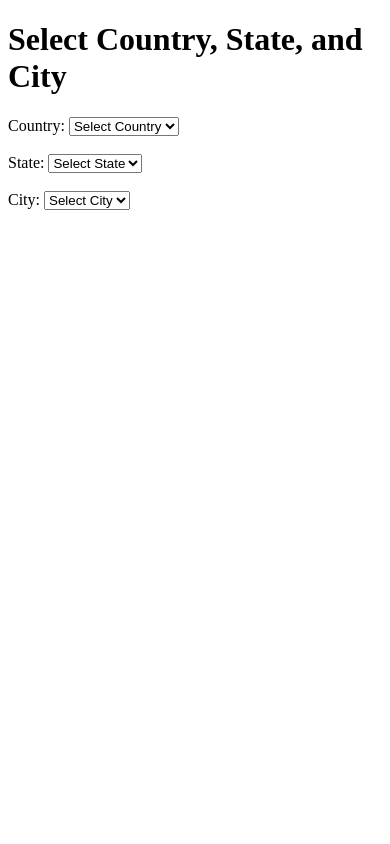
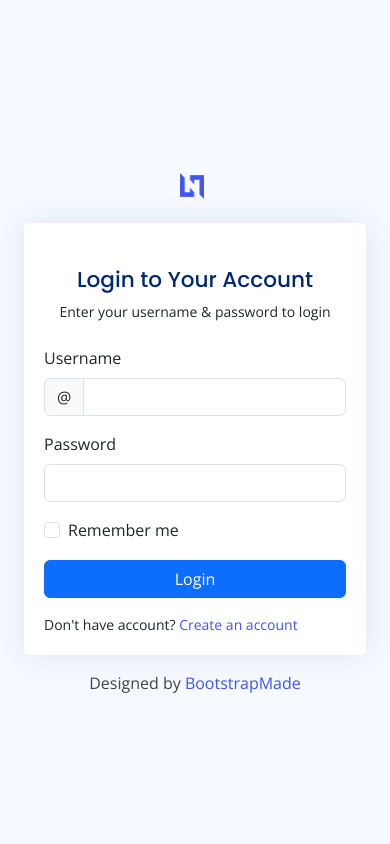
Before and after one commit to Bhavik-prajapati/InventoryManagegment, a PHP site: page / in a window 390 px wide. Run offline with PHP 8.4, Linux system fonts and the light colour scheme; data that the repository does not hold is empty; some libraries are stand-ins or nearby versions.

Commit message:
folder files modified

```diff
--- a/index.php
+++ b/index.php
@@ -1,82 +1,175 @@
+<?php
+  include("connection.php");
+session_start();
+
+?>
+
 <!DOCTYPE html>
 <html lang="en">
+
 <head>
-    <meta charset="UTF-8">
-    <meta name="viewport" content="width=device-width, initial-scale=1.0">
-    <title>Country State City Dropdown</title>
-    <script src="https://code.jquery.com/jquery-3.6.0.min.js"></script>
+  <meta charset="utf-8">
+  <meta content="width=device-width, initial-scale=1.0" name="viewport">
+
+  <title>Pages / Login - NiceAdmin Bootstrap Template</title>
+  <meta content="" name="description">
+  <meta content="" name="keywords">
+
+  <!-- Favicons -->
+  <link href="assets/img/favicon.png" rel="icon">
+  <link href="assets/img/apple-touch-icon.png" rel="apple-touch-icon">
+
+  <!-- Google Fonts -->
+  <link href="https://fonts.gstatic.com" rel="preconnect">
+  <link href="https://fonts.googleapis.com/css?family=Open+Sans:300,300i,400,400i,600,600i,700,700i|Nunito:300,300i,400,400i,600,600i,700,700i|Poppins:300,300i,400,400i,500,500i,600,600i,700,700i" rel="stylesheet">
+
+  <!-- Vendor CSS Files -->
+  <link href="assets/vendor/bootstrap/css/bootstrap.min.css" rel="stylesheet">
+  <link href="assets/vendor/bootstrap-icons/bootstrap-icons.css" rel="stylesheet">
+  <link href="assets/vendor/boxicons/css/boxicons.min.css" rel="stylesheet">
+  <link href="assets/vendor/quill/quill.snow.css" rel="stylesheet">
+  <link href="assets/vendor/quill/quill.bubble.css" rel="stylesheet">
+  <link href="assets/vendor/remixicon/remixicon.css" rel="stylesheet">
+  <link href="assets/vendor/simple-datatables/style.css" rel="stylesheet">
+
+  <!-- Template Main CSS File -->
+  <link href="assets/css/style.css" rel="stylesheet">
+
+  <!-- =======================================================
+  * Template Name: NiceAdmin
+  * Template URL: https://bootstrapmade.com/nice-admin-bootstrap-admin-html-template/
+  * Updated: Mar 17 2024 with Bootstrap v5.3.3
+  * Author: BootstrapMade.com
+  * License: https://bootstrapmade.com/license/
+  ======================================================== -->
 </head>
+
 <body>
-    <h1>Select Country, State, and City</h1>
-    <form>
-        <label for="country">Country:</label>
-        <select id="country" name="country">
-            <option value="">Select Country</option>
-            <!-- Populate countries from the database -->
-            <?php
-            $conn = new mysqli('localhost', 'root', '', 'myapp');
-            if ($conn->connect_error) {
-                die("Connection failed: " . $conn->connect_error);
-            }
 
-            $sql = "SELECT id, name FROM countries";
-            $result = $conn->query($sql);
-            while ($row = $result->fetch_assoc()) {
-                echo "<option value='{$row['id']}'>{$row['name']}</option>";
-            }
+  <main>
+    <div class="container">
 
-            $conn->close();
-            ?>
-        </select>
-        <br><br>
+      <section class="section register min-vh-100 d-flex flex-column align-items-center justify-content-center py-4">
+        <div class="container">
+          <div class="row justify-content-center">
+            <div class="col-lg-4 col-md-6 d-flex flex-column align-items-center justify-content-center">
 
-        <label for="state">State:</label>
-        <select id="state" name="state">
-            <option value="">Select State</option>
-        </select>
+              <div class="d-flex justify-content-center py-4">
+                <a href="index.html" class="logo d-flex align-items-center w-auto">
+                  <img src="assets/img/logo.png" alt="">
+                  <span class="d-none d-lg-block">NiceAdmin</span>
+                </a>
+              </div><!-- End Logo -->
 
-        <br><br>
+              <div class="card mb-3">
 
-        <label for="city">City:</label>
-        <select id="city" name="city">
-            <option value="">Select City</option>
-        </select>
-    </form>
+                <div class="card-body">
 
-    <script>
-        $(document).ready(function() {
-            $('#country').change(function() {
-                var country_id = $(this).val();
-                $.ajax({
-                    url: 'get_states.php',
-                    type: 'POST',
-                    data: { country_id: country_id },
-                    success: function(data) {
-                        $('#state').html('<option value="">Select State</option>');
-                        var states = JSON.parse(data);
-                        states.forEach(function(state) {
-                            $('#state').append('<option value="' + state.id + '">' + state.name + '</option>');
-                        });
-                    }
-                });
-            });
+                  <div class="pt-4 pb-2">
+                    <h5 class="card-title text-center pb-0 fs-4">Login to Your Account</h5>
+                    <p class="text-center small">Enter your username & password to login</p>
+                  </div>
 
-            $('#state').change(function() {
-                var state_id = $(this).val();
-                $.ajax({
-                    url: 'get_cities.php',
-                    type: 'POST',
-                    data: { state_id: state_id },
-                    success: function(data) {
-                        $('#city').html('<option value="">Select City</option>');
-                        var cities = JSON.parse(data);
-                        cities.forEach(function(city) {
-                            $('#city').append('<option value="' + city.id + '">' + city.name + '</option>');
-                        });
-                    }
-                });
-            });
-        });
-    </script>
+                  <form  method="POST" action=""  class="row g-3 needs-validation" novalidate>
+
+                    <div class="col-12">
+                      <label for="yourUsername" class="form-label">Username</label>
+                      <div class="input-group has-validation">
+                        <span class="input-group-text" id="inputGroupPrepend">@</span>
+                        <input type="text" name="username" class="form-control" id="yourUsername" required>
+                        <div class="invalid-feedback">Please enter your username.</div>
+                      </div>
+                    </div>
+
+                    <div class="col-12">
+                      <label for="yourPassword" class="form-label">Password</label>
+                      <input type="password" name="password" class="form-control" id="yourPassword" required>
+                      <div class="invalid-feedback">Please enter your password!</div>
+                    </div>
+
+                    <div class="col-12">
+                      <div class="form-check">
+                        <input class="form-check-input" type="checkbox" name="remember" value="true" id="rememberMe">
+                        <label class="form-check-label" for="rememberMe">Remember me</label>
+                      </div>
+                    </div>
+                    <div class="col-12">
+                      <button name="login-btn" class="btn btn-primary w-100" type="submit">Login</button>
+                    </div>
+                    <div class="col-12">
+                      <p class="small mb-0">Don't have account? <a href="pages-register.html">Create an account</a></p>
+                    </div>
+                  </form>
+
+                </div>
+              </div>
+
+              <div class="credits">
+                <!-- All the links in the footer should remain intact. -->
+                <!-- You can delete the links only if you purchased the pro version. -->
+                <!-- Licensing information: https://bootstrapmade.com/license/ -->
+                <!-- Purchase the pro version with working PHP/AJAX contact form: https://bootstrapmade.com/nice-admin-bootstrap-admin-html-template/ -->
+                Designed by <a href="https://bootstrapmade.com/">BootstrapMade</a>
+              </div>
+
+            </div>
+          </div>
+        </div>
+
+      </section>
+
+    </div>
+  </main><!-- End #main -->
+
+  <a href="#" class="back-to-top d-flex align-items-center justify-content-center"><i class="bi bi-arrow-up-short"></i></a>
+
+  <!-- Vendor JS Files -->
+  <script src="assets/vendor/apexcharts/apexcharts.min.js"></script>
+  <script src="assets/vendor/bootstrap/js/bootstrap.bundle.min.js"></script>
+  <script src="assets/vendor/chart.js/chart.umd.js"></script>
+  <script src="assets/vendor/echarts/echarts.min.js"></script>
+  <script src="assets/vendor/quill/quill.min.js"></script>
+  <script src="assets/vendor/simple-datatables/simple-datatables.js"></script>
+  <script src="assets/vendor/tinymce/tinymce.min.js"></script>
+  <script src="assets/vendor/php-email-form/validate.js"></script>
+
+  <!-- Template Main JS File -->
+  <script src="assets/js/main.js"></script>
+
 </body>
+
 </html>
+
+
+<?php
+
+
+if (isset($_POST['login-btn'])) {
+  $username = $_POST['username'];
+  $password = $_POST['password'];
+  $remember = isset($_POST['remember']);
+
+  $username = mysqli_real_escape_string($conn, $username);
+  $password = mysqli_real_escape_string($conn, $password);
+
+  $query = "SELECT * FROM admin_master WHERE username='$username' AND password='$password'";
+  $result = mysqli_query($conn, $query);
+  $row = mysqli_fetch_array($result, MYSQLI_ASSOC);
+
+  $count = mysqli_num_rows($result);
+
+  if ($count == 1) {
+    $_SESSION['username'] = $username;
+    if ($remember) {
+      setcookie("username", $username, time() + (86400 * 30), "/"); // 86400 = 1 day
+      setcookie("password", $password, time() + (86400 * 30), "/"); // For demonstration purposes only
+  }
+
+    echo "<script>window.location = 'dashboard.php';</script>";
+  } else {
+    echo "<script>alert('Login failed. Incorrect username or password.');</script>";
+    echo "<script>window.location = 'admin-login.php';</script>";
+  }
+}
+
+?>
```
Also changed, not shown: admin-login.php (deleted, +0 -175 lines), login.html (deleted, +0 -17 lines).
